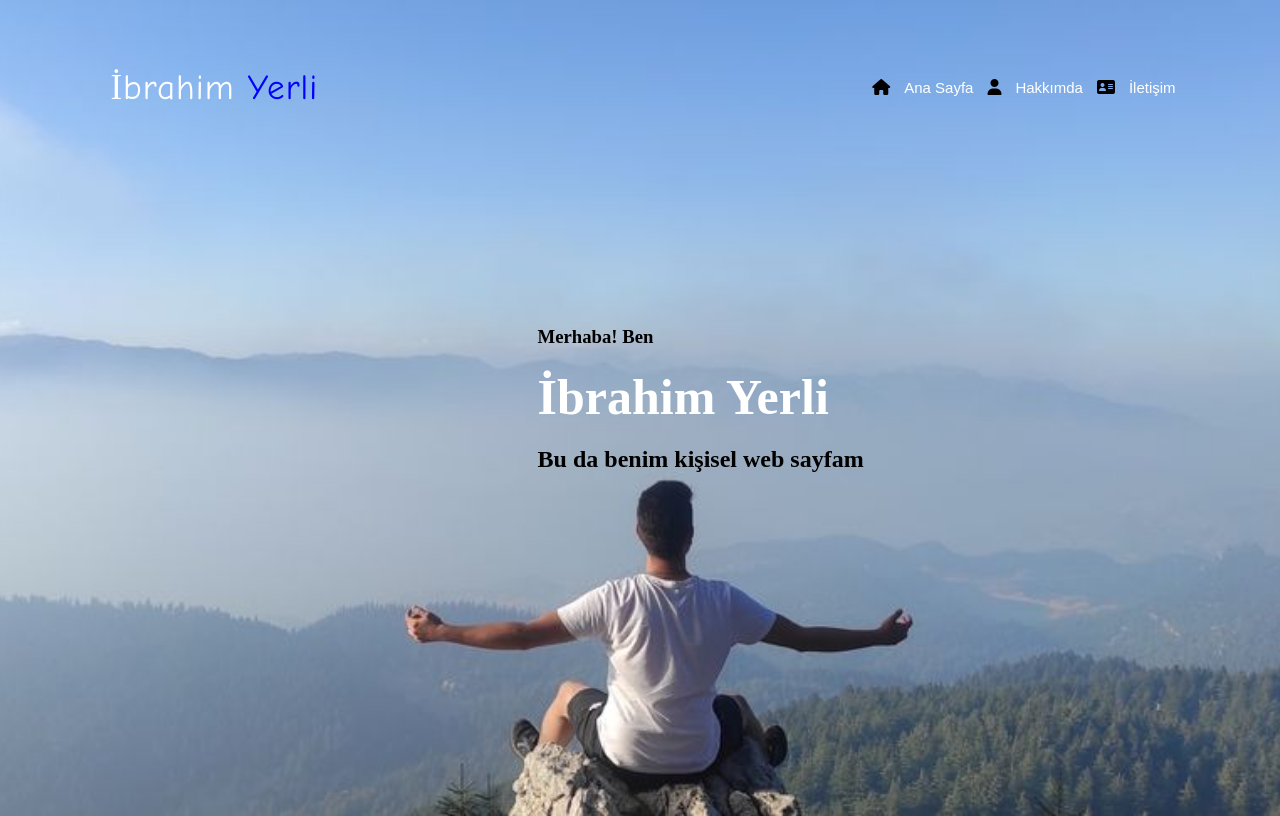
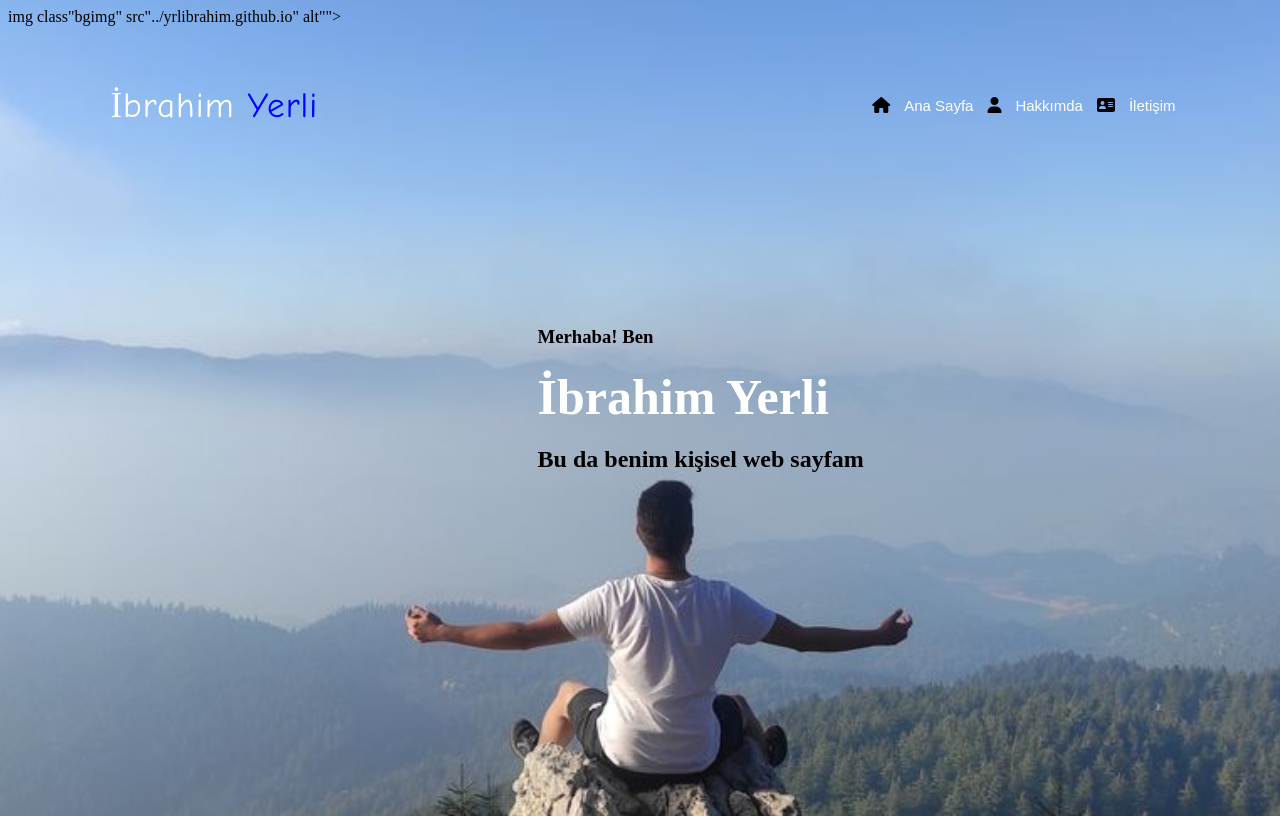
Before and after one commit to yrlibrahim/yrlibrahim.github.io, a plain HTML site: page index.html in a window 1280 px wide. Drawn offline with Linux system fonts and the light colour scheme.

Commit message:
Update index.html

```diff
--- a/index.html
+++ b/index.html
@@ -10,6 +10,7 @@
 </head>
 
 <body class="body">
+    img class"bgimg" src"../yrlibrahim.github.io" alt"">
 <header class="header">
     <div class="logo">İbrahim <span class="span">Yerli</span></div>
     <nav class="nav">
```
